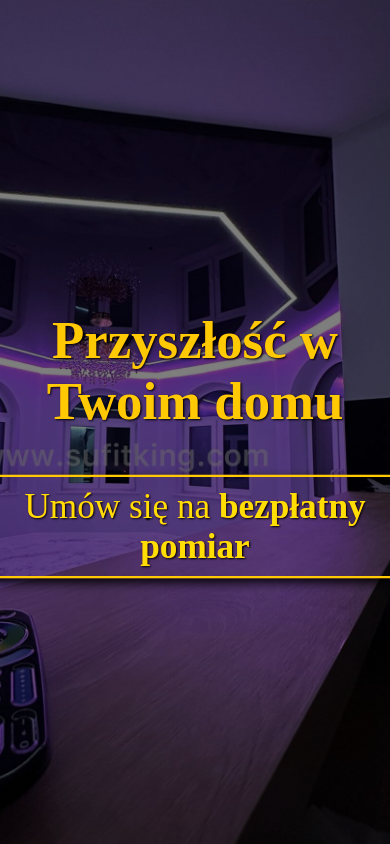
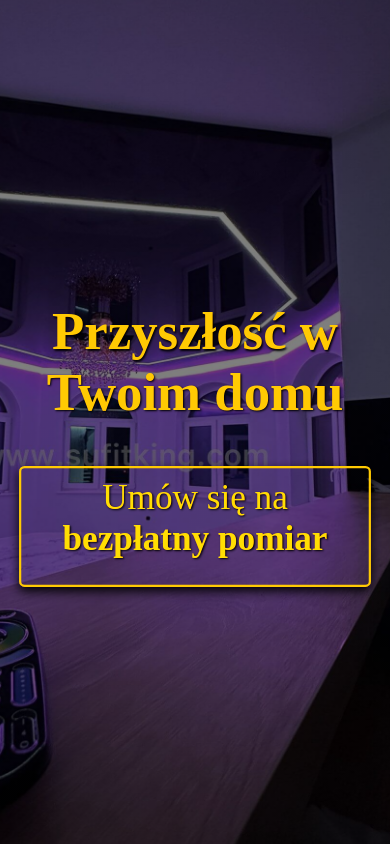
Before and after one commit to RubanDz/Foto, a plain HTML site: page index.html in a window 390 px wide. Drawn offline with Linux system fonts and the light colour scheme.

Commit message:
add mob version

```diff
--- a/style.css
+++ b/style.css
@@ -65,9 +65,23 @@ html, body {
        border: 2px solid #FAB803;
        border-radius: 5px;
        font-size: 2.5rem;
+
        padding: 0.5rem;
+
        box-shadow: 0 4px 10px rgba(0, 0, 0, 1);
        max-width: 90%;
+
+
+
+
+
+       /* width: 300px;
+       height: 90px; */
+
+
+
+
+
        filter: brightness(1.1);
    }
    .main_text__paragraf:hover {
@@ -102,9 +116,18 @@ html, body {
    @media (max-width: 768px) {
        .main_text__paragraf {
            font-size: 2rem;
+           width: 300px;
+           height: 90px;
        }
 
        .main_text__header {
            font-size: 3rem;
        }
    }
+
+
+
+
+
+
+/*
```
